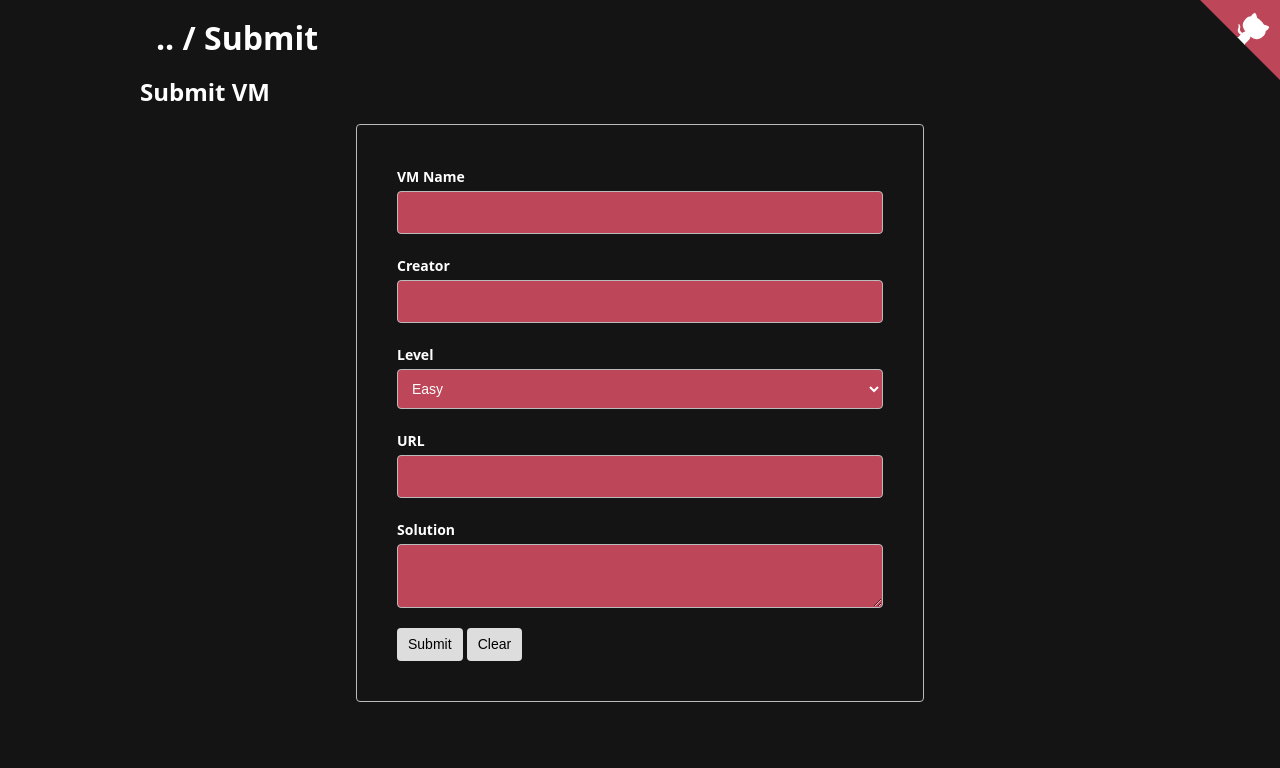
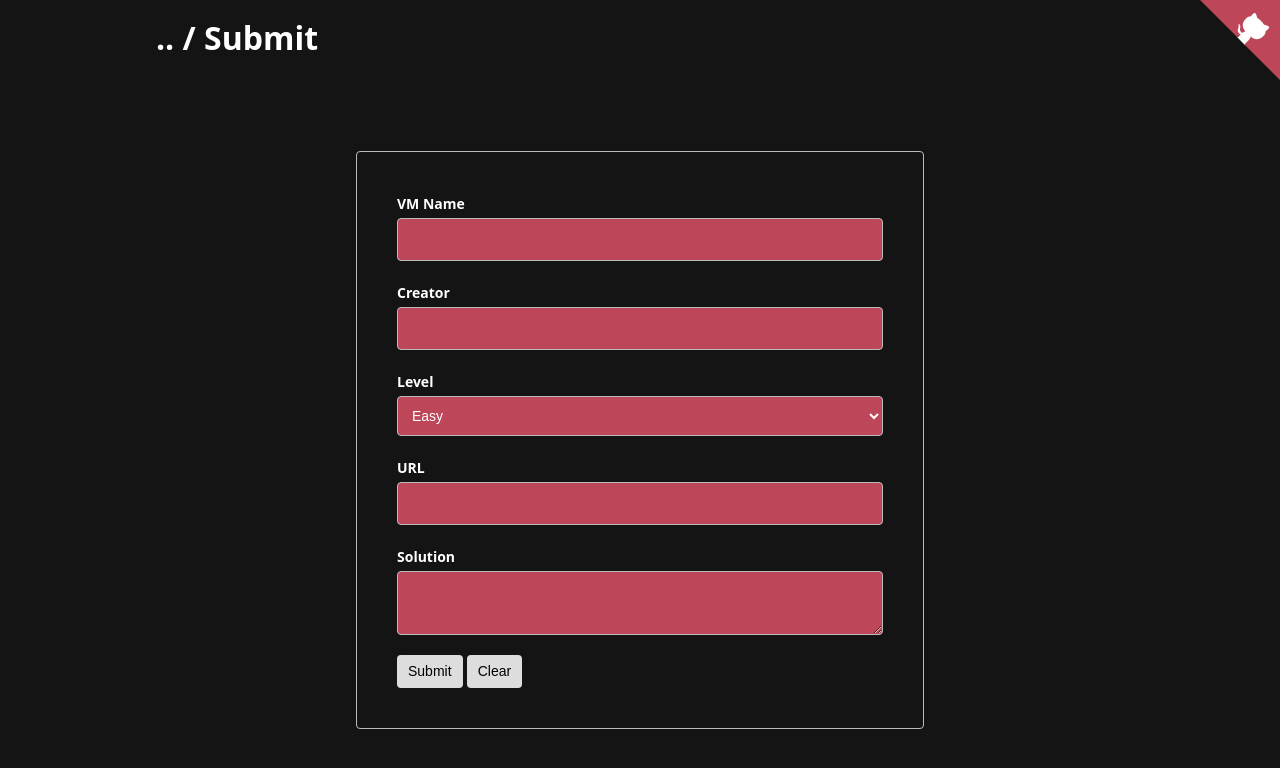
Before and after one commit to VulNyx/vulnyx, a Jekyll site: the page built from submit.md, in a window 1280 px wide. Shown: the top 768 px of the page. Built offline with Jekyll 4.4.1, drawn with Linux system fonts in a browser that asks for light colours.

Commit message:
Update submit.md

```diff
--- a/submit.md
+++ b/submit.md
@@ -3,10 +3,10 @@ layout: page
 title: Submit
 ---
 
-## Submit VM
-
 {% raw %}
 
+<br>
+<br>
 <meta name="viewport" content="width=device-width, initial-scale=1, maximum-scale=1">
 <section class="form-container">
   <form class="form contact-form" action="https://formspree.io/f/xbjewngg" method="POST">
```
